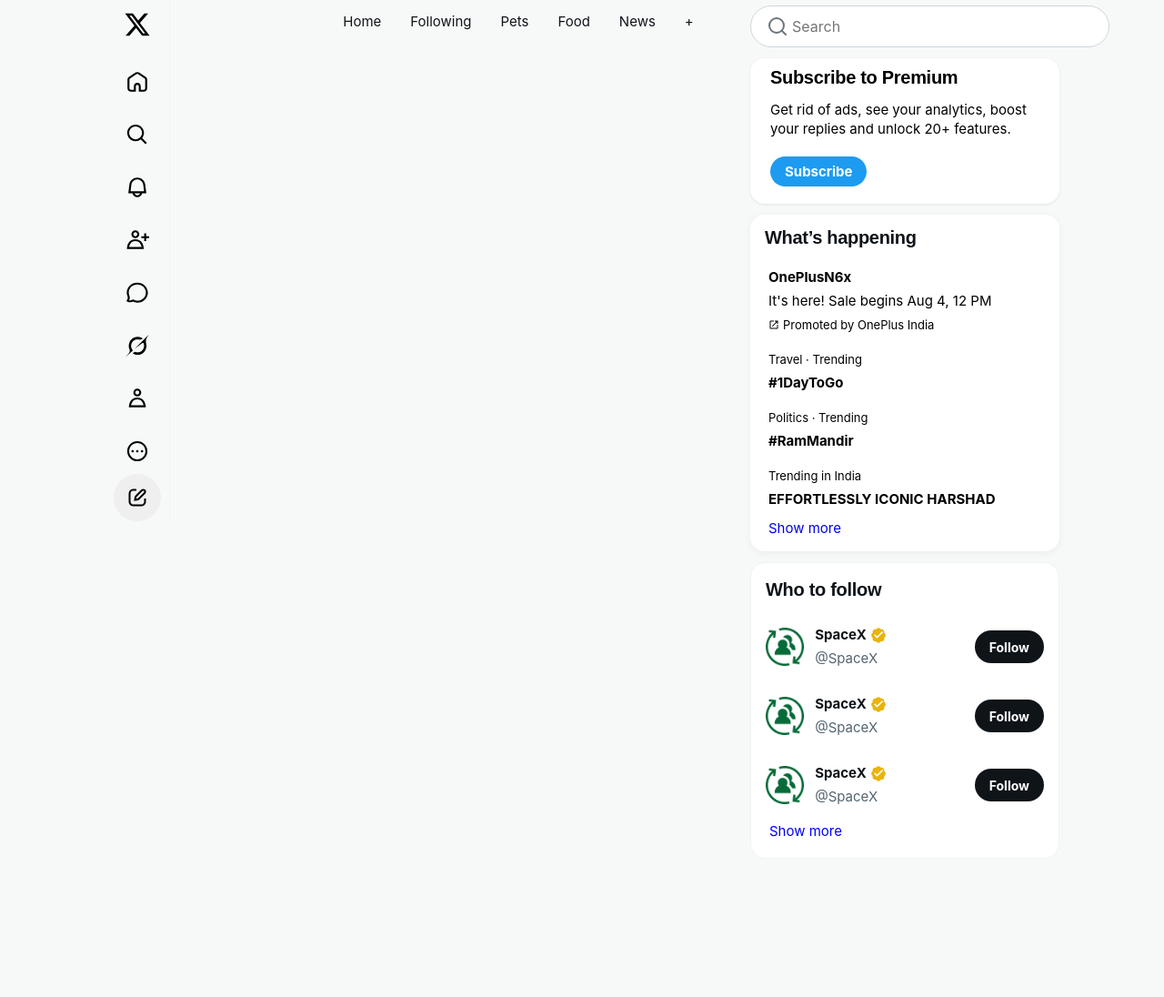
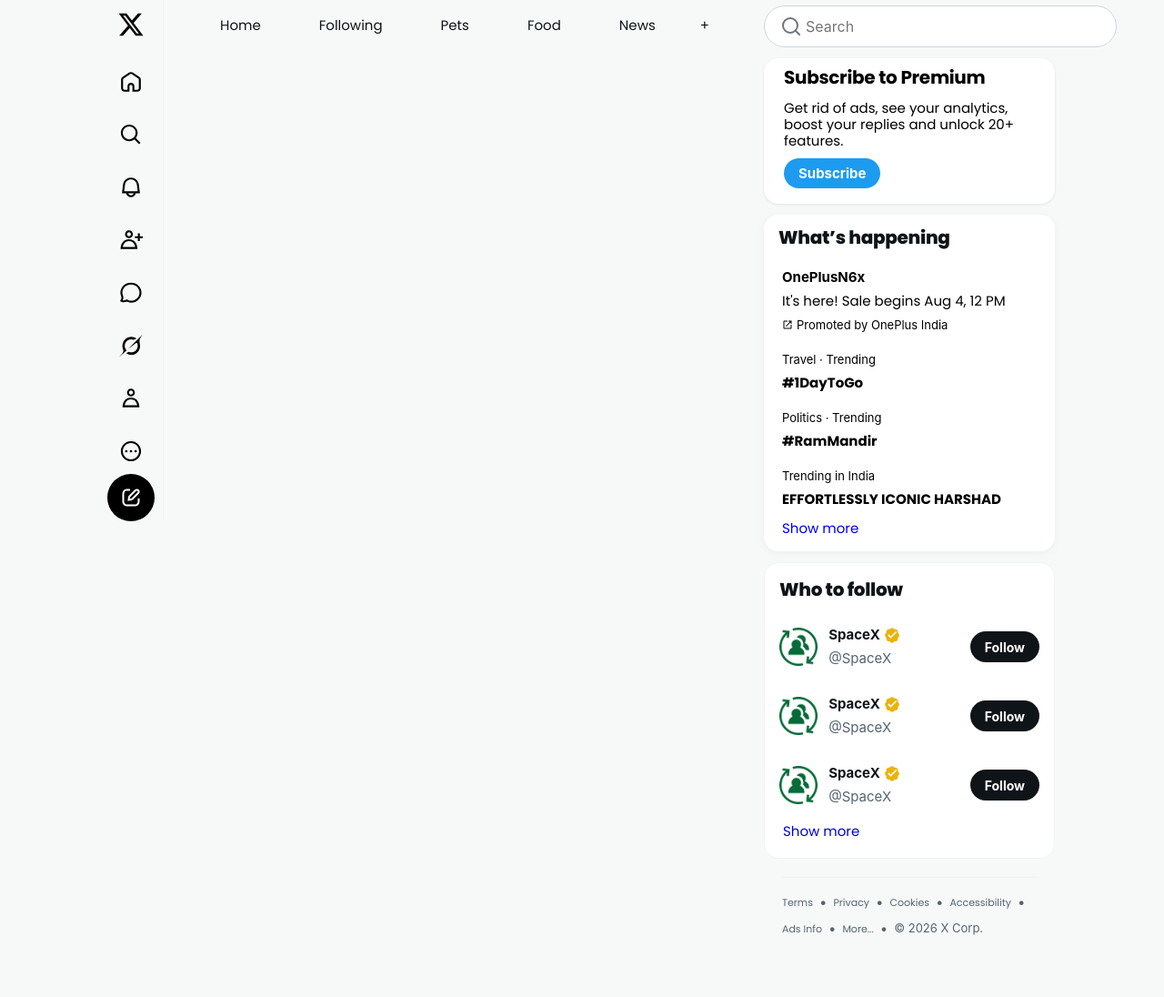
Before and after one commit to kishan-bhesaniya/X-clone, a plain HTML site: page index.html in a window 1280 px wide. Shown: the whole page at 91% size. Before the commit the page ends 944 px from the top, so only its background shows below. Drawn offline with Linux system fonts and the light colour scheme.

Commit message:
Refactor CSS styles for improved layout; add footer section with links and copyright

```diff
--- a/index.css
+++ b/index.css
@@ -62,30 +62,33 @@ body {
     overflow-x: clip;
 }
 
-a:hover,
-a:focus,
-a:active {
-    color: #FFFFFF;
-}
-
 h1,
 h2,
 h3,
 h4,
 h5,
-h6 {
+h6,
+p,
+a {
     font-weight: 400;
-    font-family: "Plus Jakarta Sans", sans-serif;
+    font-family: "poppins", sans-serif;
 }
 
 .main {
     display: grid;
-    grid-template-columns: 200px 1fr;
+    grid-template-columns: 180px 1fr;
+    width: 100%;
+    gap: 30px;
+}
+
+.main-content {
+    width: 100%;
 }
 
 .as-wraper {
     display: grid;
-    grid-template-columns: 1.5fr 1fr;
+    grid-template-columns: 600px 320px;
+    gap: 30px;
 }
 
 .header {
@@ -96,50 +99,32 @@ h6 {
 
 .header ul {
     display: flex;
-    justify-content: center;
 }
 
 .header li {
     list-style: none;
 }
 
+.header li:active {
+    border-bottom: 2px solid rgb(29, 155, 240);
+}
+
 .header .nav-item a {
-    padding: 16px 16px;
+    padding: 20px 32px;
     font-size: 15px;
     font-weight: 400;
     line-height: 100%;
     color: #0F1419;
-    transition: none;
+    transition: 0.4s ease-in-out;
 }
 
-
-.header .nav-item a {
-    position: relative;
-    text-decoration: none;
-    color: inherit;
-    transition: font-weight 0.3s ease;
+.header .nav-item a:hover {
+    font-weight: 600;
 }
 
-.header .nav-item a::after {
-    content: '';
-    position: absolute;
-    height: 2px;
-    bottom: -2px;
-    left: 0;
-    background-color: rgb(29, 155, 240);
-    transform: scaleX(0);
-    transform-origin: bottom left;
-    transition: transform 0.3s ease-out;
-}
-
-.header .nav-item a:active,
-.header .nav-item a:hover {
-    font-weight: 500;
-}
-
-.header .nav-item a:active::after,
-.header .nav-item a:hover::after {
-    transform: scaleX(1);
+.header .nav-item:last-child a {
+    padding: 17px;
+    border-radius: 100%;
 }
 
 .left-sidebar {
@@ -152,8 +137,12 @@ h6 {
     flex-direction: column;
     align-items: center;
     box-sizing: border-box;
-    font-family: sans-serif;
     border-right: 1px solid #eff3f4;
+    margin-left: auto;
+}
+
+.nav-menu a:active {
+    fill: #000000;
 }
 
 .logo {
@@ -174,11 +163,15 @@ h6 {
     justify-content: center;
     color: #0f1419;
     text-decoration: none;
-    transition: background-color 0.2s;
 }
 
-.nav-item:hover {
+.nav-item a:hover {
     background-color: rgba(15, 20, 25, 0.1);
+}
+
+.nav-item:last-child:hover {
+    border: none;
+    transition: 0.2s ease-in-out;
 }
 
 .as-nav {
@@ -206,18 +199,22 @@ h6 {
 .post-btn {
     width: 52px;
     height: 52px;
-    color: #ffffff;
     border: none;
     border-radius: 50%;
     display: flex;
     align-items: center;
     justify-content: center;
+    background-color: #000000;
     cursor: pointer;
     transition: background-color 0.2s;
 }
 
 .post-btn:hover {
     background-color: #272c30;
+}
+
+.post-btn path {
+    fill: #ffffff;
 }
 
 .post-btn svg {
@@ -249,7 +246,7 @@ h6 {
 
 .search-container input {
     margin-top: 6px;
-    padding: 12px 100px 12px 45px;
+    padding: 12px 93px 12px 45px;
     font-size: 16px;
     border: 1px solid #ced4da;
     border-radius: 50px;
@@ -286,9 +283,9 @@ h6 {
 
 .premium-card p {
     font-size: 15px;
-    line-height: 1.4;
+    line-height: 1.2;
     font-weight: 400;
-    margin: 0 0 20px 0;
+    margin: 0 0 10px 0;
 }
 
 .subscribe-btn {
@@ -332,7 +329,8 @@ h6 {
 }
 
 .trend-item:hover {
-    background-color: var(--bg-hover);
+    background-color: rgb(247, 247, 247);
+
 }
 
 .trend-header {
@@ -484,9 +482,9 @@ body {
     background-color: rgb(15, 20, 25);
     color: rgb(255, 255, 255);
     border: none;
-    border-radius: 9999px;
+    border-radius: 100px;
     padding: 0 16px;
-    height: 36px;
+    height: 34px;
     font-size: 14px;
     font-weight: 700;
     cursor: pointer;
@@ -496,3 +494,47 @@ body {
 .follow-btn:hover {
     opacity: 0.9;
 }
+
+.footer-container {
+    padding: 20px;
+    box-sizing: border-box;
+    padding-bottom: 64px;
+}
+
+.footer-divider {
+    border: 0;
+    height: 1px;
+    background-color: #eff3f4;
+    margin-bottom: 16px;
+}
+
+.footer-links {
+    display: flex;
+    flex-wrap: wrap;
+    justify-content: flex-start;
+    align-items: center;
+    gap: 6px 7px;
+    font-size: 13px;
+    color: #536471;
+    line-height: 1.5;
+}
+
+.footer-links a {
+    font-size: 11px;
+    color: #536471;
+}
+
+.footer-links a:hover {
+    color: #353d43;
+    text-decoration: underline black;
+}
+
+.bullet-separator {
+    color: #536471;
+    font-size: 15px;
+    user-select: none;
+}
+
+.copyright:hover {
+    color: #353d43;
+}
--- a/index.html
+++ b/index.html
@@ -125,22 +125,24 @@
                     </path>
                     <path clip-rule="evenodd"
                         d="M16.293 3.293c1.219-1.219 3.195-1.219 4.414 0 1.219 1.219 1.219 3.195 0 4.414l-5.491 5.491c-.533.533-.89.896-1.31 1.179-.356.24-.742.433-1.148.574-.478.167-.983.234-1.729.341l-2.708.387.387-2.708c.107-.746.174-1.25.34-1.729.142-.405.335-.792.575-1.148.283-.42.646-.777 1.179-1.31l5.491-5.491zm3 1.414c-.438-.438-1.148-.438-1.586 0l-5.491 5.491c-.587.587-.784.79-.934 1.013-.144.214-.26.445-.345.688-.088.254-.131.533-.248 1.354l-.01.067.068-.008c.82-.118 1.1-.161 1.354-.25.243-.084.474-.2.688-.344.223-.15.426-.347 1.013-.934l5.491-5.491c.438-.438.438-1.148 0-1.586z"
-                        fill-rule="evenodd"></path>
+                        fill-rule="evenodd">
+                    </path>
                 </g>
             </svg>
         </button>
 
     </div>
     <div class="as-wraper">
+        <!-- Main Content -->
         <div class="main-content">
-            <div class="header">
+            <div class="header ">
                 <!-- <button class="navbar-toggler" type="button" data-bs-toggle="collapse" data-bs-target="#navbarNav"
                 aria-controls="navbarNav" aria-expanded="false" aria-label="Toggle navigation">
                     <div class="menu">
                         <img src="images/menu.png" alt="menu">
                     </div>
                 </button> -->
-                <div class="collapse navbar-collapse ms-auto" id="navbarNav">
+                <div class="collapse navbar-collapse" id="navbarNav">
                     <!-- <button class="close-btn d-lg-none">
                         <svg height="15" width="15" xmlns="http://www.w3.org/2000/svg"
                             xmlns:xlink="http://www.w3.org/1999/xlink" viewBox="0 0 241.171 241.171">
@@ -154,24 +156,29 @@
                             <a class="active" aria-current="page" href="#home">Home</a>
                         </li>
                         <li class="nav-item">
-                            <a href="#about">Following</a>
+                            <a href="#">Following</a>
                         </li>
                         <li class="nav-item">
-                            <a href="#products">Pets</a>
+                            <a href="#">Pets</a>
                         </li>
                         <li class="nav-item">
-                            <a href="#quality">Food</a>
+                            <a href="#">Food</a>
                         </li>
                         <li class="nav-item">
-                            <a href="#spice">News</a>
+                            <a href="#">News</a>
                         </li>
                         <li class="nav-item">
-                            <a href="#form">+</a>
+                            <a href="#">+</a>
                         </li>
                     </ul>
                 </div>
             </div>
+            <div>
+
+            </div>
         </div>
+
+
         <!-- right slider -->
         <div class="right-side">
             <div class="search-container">
@@ -300,7 +307,27 @@
 
                 <a href="#" class="show-more">Show more</a>
             </div>
+            <!-- Footer -->
+            <div class="footer-container">
+                <hr class="footer-divider">
+                <div class="footer-links">
+                    <a href="#">Terms</a>
+                    <span class="bullet-separator">•</span>
+                    <a href="#">Privacy</a>
+                    <span class="bullet-separator">•</span>
+                    <a href="#">Cookies</a>
+                    <span class="bullet-separator">•</span>
+                    <a href="#">Accessibility</a>
+                    <span class="bullet-separator">•</span>
+                    <a href="#">Ads Info</a>
+                    <span class="bullet-separator">•</span>
+                    <a href="#">More...</a>
+                    <span class="bullet-separator">•</span>
+                    <span class="copyright">© 2026 X Corp.</span>
+                </div>
+            </div>
         </div>
+
     </div>
 
     <body>
```
